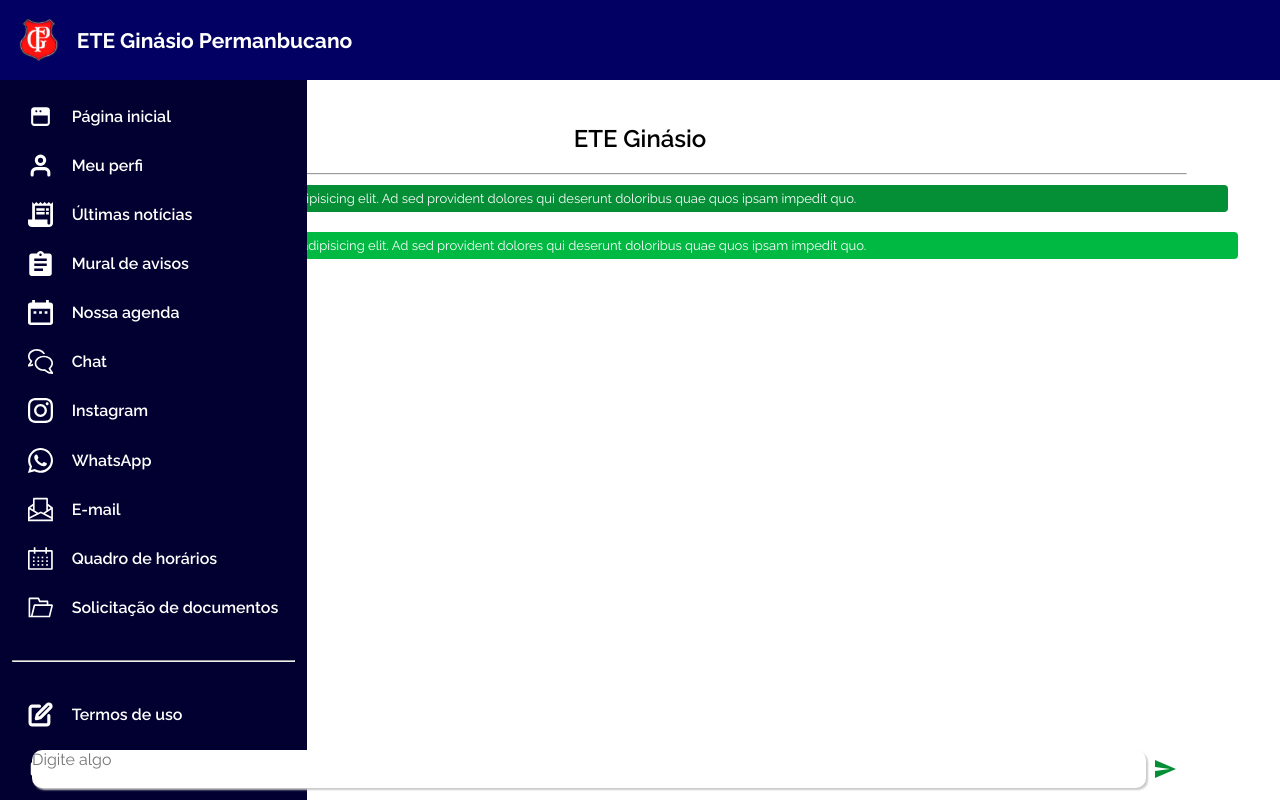
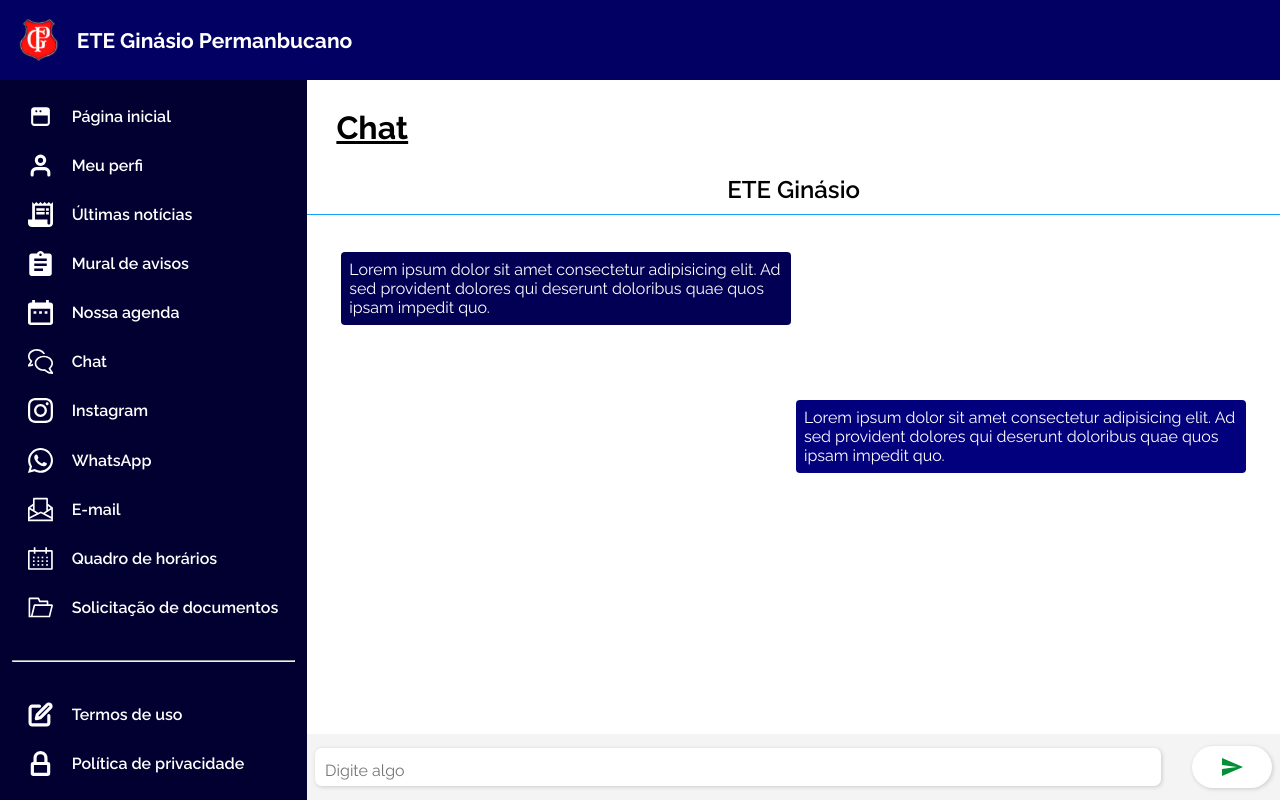
Before and after one commit to ETEGPC/gpc-web, a React (Create React App) app: page /chat in a window 1280 px wide. Built offline with nearby package versions, Linux system fonts and the light colour scheme.

Commit message:
'Chat - desktop' criado.

```diff
--- a/src/pages/Chat.tsx
+++ b/src/pages/Chat.tsx
@@ -2,6 +2,7 @@ import { Menu } from '../components/Menu';
 import eteLogo from '../images/eteLogo.svg';
 import send from '../images/icons/send_icon.svg'
 import '../styles/pages/chat.css';
+import { CloseMenu } from '../components/Menu';
 
 export function Chat(){
 
@@ -9,35 +10,36 @@ export function Chat(){
 
     return(
 
-        <div className='chat-container'>
+        <div className='container'>
 
             <Menu />
 
-            <h1 className='chat-container-h1'>Chat</h1>
+            <div className="chat-container" onClick={CloseMenu}>
 
-            <div className='chat-subContiner'>
+                <h1 className='container-title'>Chat</h1>
 
-                <header className='chat-header'>
-
-                    <h2 className='chat-header-h2'>ETE Ginásio</h2>
-
-                </header>
+                    <h2 className='chat-school-title'>ETE Ginásio</h2>
 
                     <hr className='chat-hr' />
 
-                <div className='chat-message1'>
+                <div className='chat-content'>
 
-                    <p className='chat-message1-p'>Lorem ipsum dolor sit amet consectetur adipisicing elit. Ad sed provident dolores qui deserunt doloribus quae quos ipsam impedit quo.</p>
+                    <div className='chat-school-menssage'>
+
+                        <p className='chat-school-menssage-content'>Lorem ipsum dolor sit amet consectetur adipisicing elit. Ad sed provident dolores qui deserunt doloribus quae quos ipsam impedit quo.</p>
 
                     </div>
 
-                <div className='chat-message2'>
+                    <div className='chat-my-message'>
 
-                    <p className='chat-message2-p'>Lorem ipsum dolor sit amet consectetur adipisicing elit. Ad sed provident dolores qui deserunt doloribus quae quos ipsam impedit quo.</p>
+                        <p className='chat-my-message-content'>Lorem ipsum dolor sit amet consectetur adipisicing elit. Ad sed provident dolores qui deserunt doloribus quae quos ipsam impedit quo.</p>
 
                     </div>
 
-                <div className='sendMessage'>
+
+                </div>
+
+                    <div className='send-my-message'>
 
                             <textarea  id="txt" className='chat-textarea' placeholder="Digite algo"></textarea>
                             <button className='chat-button'><img className='chat-button-img' src={send} /></button>
--- a/src/styles/pages/chat.css
+++ b/src/styles/pages/chat.css
@@ -6,63 +6,62 @@
 
 }
 
-.chat-container-h1 {
+.container-title {
     margin: 3% 0% 3% 3%;
     font-size: 32px;
     text-decoration: underline;
 }
 
-.chat-subContiner {
-    width: 95vw;
-    margin: 0 auto;
-    border-radius: 4px;
-    height: 75vh;
+.chat-content {
+  width: 93%;
+  margin: 0 auto;
+  border-radius: 4px;
+  height: auto;
+  display: flex;
+  flex-direction: column;
+  flex-wrap: wrap;
+  gap: 20px;
 }
 
-.chat-header {
-
-}
-
-.chat-header-img {
-
-}
-
-.chat-header-h2 {
+.chat-school-title {
     text-align: center;
     font-weight: 600;
     margin: 10px 0;
 }
 
 .chat-hr {
-    width: 90%;
-    margin: 10px auto;
+  width: 100%;
+  margin: 10px auto;
+  color: #17A1FA;
+  background-color: #17A1FA;
+  outline: none;
+  border: none;
+  height: 1px;
 }
 
-.chat-message1 {
-    background-color: #048F36;
+ .chat-school-menssage {
+    background-color: #020054;
     border-radius: 4px;
-    min-width: 1ch;
-    margin: 10px 20px 20px 10px;
+    width: 90%;
     align-self: start;
-    min-height: 1ch;
+    height: auto;
 }
 
-.chat-message1-p {
+.chat-school-menssage-content {
     font-size: 13px;
     color: white;
     padding: 6px;
 }
 
-.chat-message2 {
-    background-color: #00B943;
+.chat-my-message {
+    background-color: #03007E;
     border-radius: 4px;
-    margin: 10px 10px 20px 20px;
     align-self: end;
-    min-width: 1ch;
-    min-height: 1ch;
+    max-width: 90%;
+    height: auto;
 }
 
-.chat-message2-p {
+.chat-my-message-content {
     font-size: 13px;
     color: white;
     padding: 6px
@@ -71,31 +70,42 @@
 .chat-textarea {
     background-color: white;
     outline: none;
-    width: 87vw;
-    margin: 1% auto;
+    width: 80%;
     font-size: 16px;
     border-bottom: none;
     border-top: none;
     border-left: none;
     border-right: none;
     resize: none;
-    box-shadow: 2px 2px 2px #cacaca;
-    border-radius: 10px;
+    box-shadow: 1px 1px 4px #cacaca;
+    border-radius: 7px;
 }
 
-.sendMessage {
-    position: absolute;
+.send-my-message {
+    display: flex;
+    width: 100%;
+    align-self: center;
+    background-color: #f4f4f4;
+    position: fixed;
+    margin: auto 0;
     bottom: 0;
-    display: flex;
+    align-items: center;
+    align-content: center;
+    height: 55px;
+    justify-content: space-around;
 }
+
 
 .chat-button {
     outline: none;
     border: none;
     display: flex;
-    width: 40px;
-    background-color: transparent;
+    width: 60px;
     cursor: pointer;
+    background: white;
+    height: 42px;
+    border-radius: 60px;
+    box-shadow: 1px 1px 4px #cacaca;
 }
 
 .chat-button-img {
@@ -103,3 +113,105 @@
     padding: 2px;
     margin: auto;
 }
+
+@media screen and (min-width: 800px) and (min-height: 497px){
+
+    .container {
+       display: flex;
+      justify-content: space-between;
+    }
+
+    .chat-container {
+        width: 76%;
+        margin-top: 10vh;
+        height: 100vh;
+    }
+
+    .chat-content {
+      width: 93%;
+      margin: 0 auto;
+      border-radius: 4px;
+      height: auto;
+      display: flex;
+      flex-direction: column;
+      flex-wrap: wrap;
+      gap: 20px;
+    }
+
+    .chat-school-menssage {
+        background-color: #020054;
+        border-radius: 4px;
+        max-width: 450px;
+        margin: 3% 0;
+        align-self: start;
+        min-height: 1ch;
+    }
+
+    .chat-my-message {
+      background-color: #03007E;
+      border-radius: 4px;
+      margin: 3% 0;
+      align-self: end;
+      width: 450px;
+      min-height: 1ch;
+    }
+
+    .chat-school-menssage-content {
+      font-size: 16px;
+      color: white;
+      padding: 8px;
+    }
+
+    .chat-my-message-content {
+      font-size: 16px;
+      color: white;
+      padding: 8px;
+    }
+
+    .send-my-message {
+        display: flex;
+        width: 76%;
+        gap: 15px;
+        align-self: center;
+        background-color: #f4f4f4;
+        position: fixed;
+        margin: auto 0;
+        bottom: 0;
+        align-items: center;
+        align-content: center;
+        height: 66px;
+        justify-content: space-around;
+    }
+
+    textarea::placeholder {
+      padding-top: 13px;
+      padding-left: 10px;
+    }
+
+    .chat-textarea {
+        background-color: white;
+        outline: none;
+        width: 87%;
+        font-size: 16px;
+        border-bottom: none;
+        border-top: none;
+        border-left: none;
+        border-right: none;
+        resize: none;
+        box-shadow: 1px 1px 4px #cacaca;
+        border-radius: 7px;
+    }
+
+    .chat-button {
+      outline: none;
+      border: none;
+      display: flex;
+      width: 80px;
+      cursor: pointer;
+      background: white;
+      height: 42px;
+      border-radius: 60px;
+      box-shadow: 1px 1px 4px #cacaca;
+    }
+
+}
```
Lines whose indentation alone changed are shown as unchanged.
